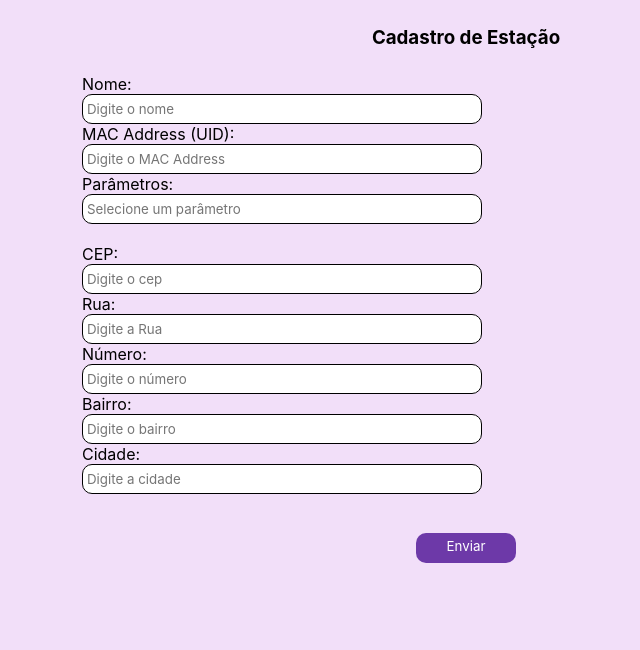
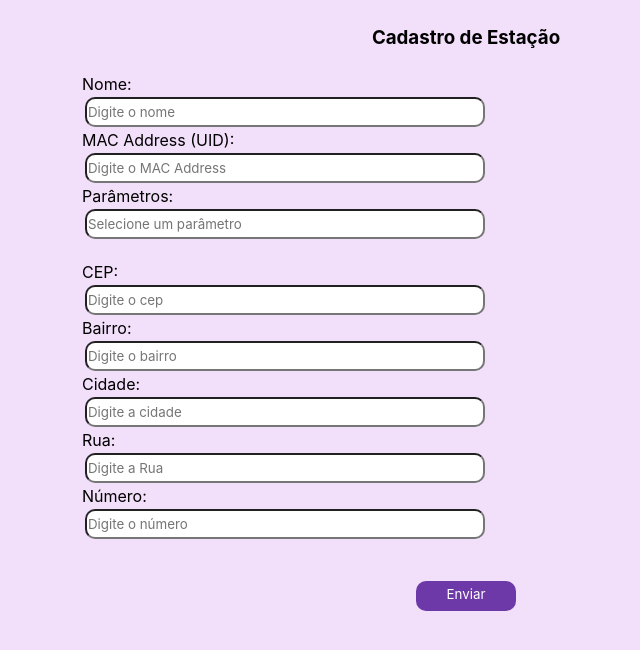
Before and after one commit to Equipe-CodeLand/API-2024.2-Front-End, a React (Vite) app: page /estacao/cadastro in a window 1280 px wide. Shown: the top 650 px of the page, without its empty margins (174-814 px from the left). Built offline with nearby package versions, Linux system fonts and the light colour scheme.

Commit message:
✨feat: Adicionando parâmetros para inputs personalizados por altura e largura

```diff
--- a/src/components/formulario/forms.css
+++ b/src/components/forms/forms.css
@@ -19,7 +19,6 @@
     display: flex;
     flex-direction: row;
     flex-wrap: wrap;
-    justify-content: space-between;
 }
 
 .titulo {
--- a/src/components/formulario/forms.tsx
+++ b/src/components/forms/forms.tsx
@@ -31,6 +31,8 @@ const Forms: React.FC<FormProps> = ({ titulo, inputs, handleSubmit, handleChange
                                             placeholder={input.placeholder}
                                             onChange={handleChange}
                                             options={input.options}
+                                            height={input.height}
+                                            width={input.width}
                                         />
                                     ) : (
                                         <Input
@@ -40,6 +42,8 @@ const Forms: React.FC<FormProps> = ({ titulo, inputs, handleSubmit, handleChange
                                             name={input.name}
                                             placeholder={input.placeholder}
                                             onChange={handleChange}
+                                            height={input.height}
+                                            width={input.width}
                                         />
                                     )
                                 }
--- a/src/components/index.ts
+++ b/src/components/index.ts
@@ -1,4 +1,4 @@
-import Forms from "./formulario/forms";
+import Forms from "./forms/forms";
 import Input from "./inputs/input";
 import Navbar from "./navbar/navbar";
 import InputComando from "./inputs/input-comando";
--- a/src/components/inputs/input-comando.tsx
+++ b/src/components/inputs/input-comando.tsx
@@ -3,7 +3,7 @@ import "./input-comando.css";
 import "./input.css";
 import InputField from '../../interface/InputCampo';
 
-const InputComando: React.FC<InputField> = ({ label, placeholder, options }) => {
+const InputComando: React.FC<InputField> = ({ label, placeholder, options, width, height }) => {
   const [query, setQuery] = useState('');
   const [isOpen, setIsOpen] = useState(false);
   const [selectedOptions, setSelectedOptions] = useState<string[]>([]);
@@ -37,11 +37,21 @@ const InputComando: React.FC<InputField> = ({ label, placeholder, options }) =>
 
       <input
         type="text"
-        className="input"
         placeholder={placeholder}
         value={query}
         onChange={(e) => setQuery(e.target.value)}
         onClick={() => setIsOpen(true)}
+        style={{
+          backgroundColor: '#ffffff',
+          width: width,
+          height: height,
+          borderRadius: 10,
+          padding: 1,
+          margin: 3,
+          border: "#00000 1px solid",
+          gap: 5
+      }
+        }
       />
 
       {/* Mostra todas as opções dentro da pesquisa do usuário */}
@@ -50,13 +60,21 @@ const InputComando: React.FC<InputField> = ({ label, placeholder, options }) =>
           {filteredOptions?.map((option, index) => (
             <p
               key={index}
-              className={`option ${selectedOptions.includes(option) ? 'selected' : ''}`}
+              style={{
+                backgroundColor: '#ffffff',
+                width: width,
+                height: height,
+                borderRadius: 10,
+                padding: 1,
+                border: "1px solid #000"
+              }}
               onClick={() => handleSelect(option)}
             >
               {option}
             </p>
           ))}
         </div>
+
       )}
 
       {/* Mostra as opções selecionadas como tags */}
@@ -64,7 +82,7 @@ const InputComando: React.FC<InputField> = ({ label, placeholder, options }) =>
         {selectedOptions.map((option, index) => (
           <span key={index} className="selected-option">
             <b> {option} </b>
-            <button onClick={() => handleRemoveSelected(option)}><b> x </b></button>
+            <button type='button' onClick={() => handleRemoveSelected(option)}><b> x </b></button>
           </span>
         ))}
       </div>
--- a/src/components/inputs/input.tsx
+++ b/src/components/inputs/input.tsx
@@ -2,7 +2,7 @@ import React from 'react';
 import "./input.css"
 import InputField from '../../interface/InputCampo';
 
-const Input: React.FC<InputField> = ({ label, type, name, value, placeholder, onChange }) => {
+const Input: React.FC<InputField> = ({ label, type, name, value, placeholder, onChange, width, height}) => {
     return (
         <div>
             {label && (
@@ -19,7 +19,15 @@ const Input: React.FC<InputField> = ({ label, type, name, value, placeholder, on
                 value={value}
                 onChange={onChange}
                 placeholder={placeholder}
-                className="input"
+                style={{
+                    backgroundColor: '#ffffff',
+                    width: width,
+                    height: height,
+                    borderRadius: 10,
+                    padding: 1,
+                    margin: 3,
+                    border: "#00000 1px solid"
+                }}
             />
         </div>
     );
--- a/src/interface/InputCampo.ts
+++ b/src/interface/InputCampo.ts
@@ -5,5 +5,7 @@ export default interface InputCampo {
     value?: string;
     placeholder?: string;
     onChange?: (e: React.ChangeEvent<HTMLInputElement>) => void;
-    options? :string []
+    options?: string[]
+    height: number;
+    width: number;
 }
--- a/src/pages/CadastroEstação/cadastroEstacao.tsx
+++ b/src/pages/CadastroEstação/cadastroEstacao.tsx
@@ -22,14 +22,14 @@ const CadastroEstacao: React.FC = () => {
 
     /* Lista dos inputs do forms */
     const inputs: InputCampo[] = [
-        { label: 'Nome', type: 'text', name: 'Nome', placeholder: 'Digite o nome' },
-        { label: 'MAC Address (UID)', type: 'text', name: 'MacAddress', placeholder: 'Digite o MAC Address' },
-        { label: 'Parâmetros', type: 'select', name: 'Parametros', placeholder: 'Selecione um parâmetro', options: parametros },
-        { label: 'CEP', type: 'text', name: 'Cep', placeholder: 'Digite o cep' },
-        { label: 'Rua', type: 'text', name: 'Rua', placeholder: 'Digite a Rua' },
-        { label: 'Número', type: 'number', name: 'Numero', placeholder: 'Digite o número' },
-        { label: 'Bairro', type: 'text', name: 'Bairro', placeholder: 'Digite o bairro' },
-        { label: 'Cidade', type: 'text', name: 'Cidade', placeholder: 'Digite a cidade' }
+        { label: 'Nome', type: 'text', name: 'Nome', placeholder: 'Digite o nome', height: 30, width: 400 },
+        { label: 'MAC Address (UID)', type: 'text', name: 'MacAddress', placeholder: 'Digite o MAC Address', height: 30, width: 400  },
+        { label: 'Parâmetros', type: 'select', name: 'Parametros', placeholder: 'Selecione um parâmetro', options: parametros, height: 30, width: 400  },
+        { label: 'CEP', type: 'text', name: 'Cep', placeholder: 'Digite o cep', height: 30, width: 400  },
+        { label: 'Bairro', type: 'text', name: 'Bairro', placeholder: 'Digite o bairro', height: 30, width: 400  },
+        { label: 'Cidade', type: 'text', name: 'Cidade', placeholder: 'Digite a cidade', height: 30, width: 400  },
+        { label: 'Rua', type: 'text', name: 'Rua', placeholder: 'Digite a Rua', height: 30, width: 400  },
+        { label: 'Número', type: 'number', name: 'Numero', placeholder: 'Digite o número', height: 30, width: 400  }
     ];
 
     useEffect(() => {
```
